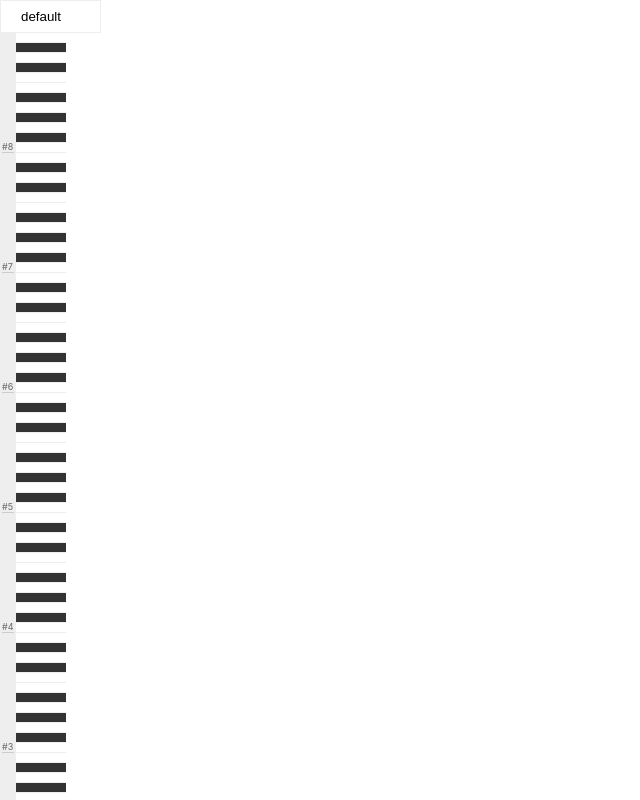
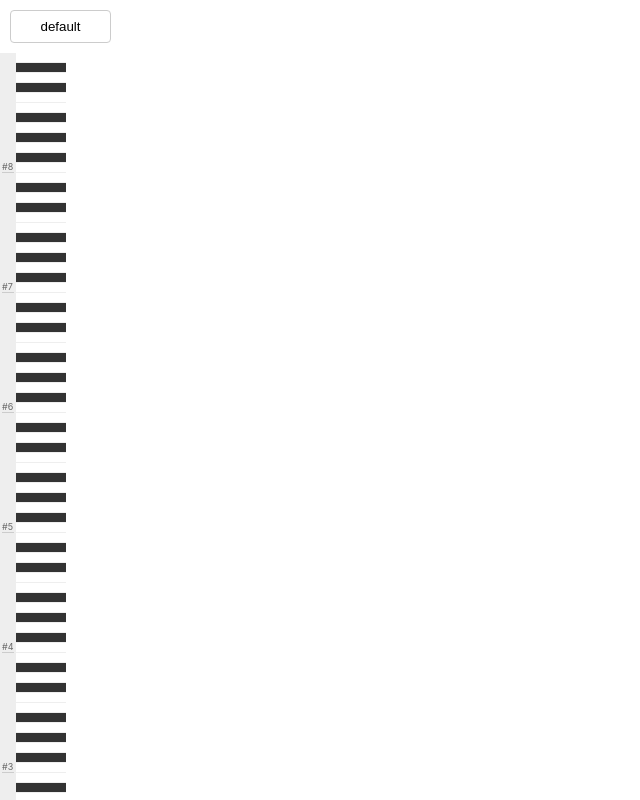
Before and after one commit to thibautRe/zyyk, a React (Create React App) app: page / in a window 1280 px wide. Shown: the top 800 px of the page, without its empty margins (0-640 px from the left). Built offline with nearby package versions, Linux system fonts and the light colour scheme.

Commit message:
:eyes: Improve select UI

```diff
--- a/src/components/theme-picker/index.tsx
+++ b/src/components/theme-picker/index.tsx
@@ -13,15 +13,22 @@ const ThemePicker = (p: propTypes) => {
   const theme = useTheme()
 
   return (
-    <div>
+    <div
+      className={css`
+        margin: 10px;
+      `}
+    >
       <select
         value={p.themeID}
         onChange={(event) => p.setThemeId(event.target.value)}
         className={css`
           appearance: none;
           background-color: ${theme['main.shade.6']};
-          border: 1px solid ${theme['main.shade.5']};
+          border: 1px solid ${theme['main.shade.4']};
           padding: 8px 20px;
+          border-radius: 4px;
+          text-align: center;
+          cursor: pointer;
         `}
       >
         {p.availableThemes.map((themeID) => (
```
